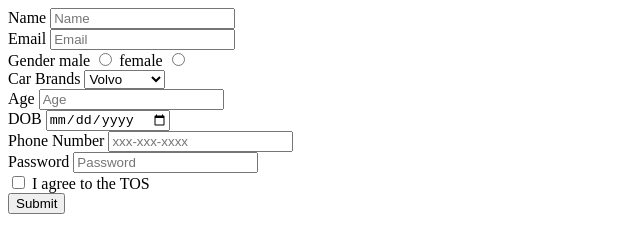
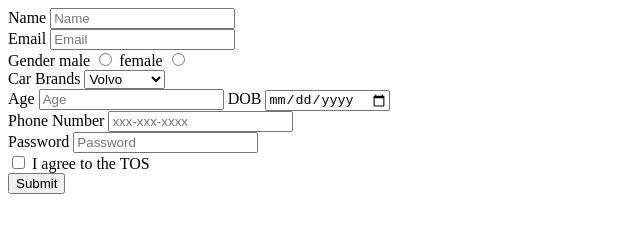
Before and after one commit to acciojob/signup-form-car-kittu2karthik, a website: page main.html in a window 1280 px wide. Shown: the whole page, without its empty margins (0-640 px from the left). Drawn offline with Linux system fonts and the light colour scheme.

Commit message:
created a submission

```diff
--- a/main.html
+++ b/main.html
@@ -1,11 +1,8 @@
 <!DOCTYPE html>
-
 <html>
-
    <head>
       <link rel="stylesheet" href="styles.css">
    </head>
-
    <body>
       <!-- the entire body must be written by student -->
       <form method="post" >
@@ -14,37 +11,30 @@
          <label for="email">Email</label>
          <input id="email" type="email" placeholder="Email" required /> <br>
          <label for="gender"> Gender </label>
-		<label for="gender_m" >male</label>
+         <label for="gender_m">male</label>
          <input id="gender_m" name="gender" type="radio"  required />
          <label for="gender_f">female</label>
          <input id="gender_f" name="gender" type="radio"  required /> <br>
          <label  for="cars">Car Brands</label>
-
          <select  name="cars" id="cars" placeholder="--Please choose an option--" >
             <option value="volvo">Volvo</option>
             <option value="saab">Saab</option>
             <option value="mercedes" >Mercedes</option>
             <option value="audi">Audi</option>
-</select> <br>
+         </select>
+         <br>
          <label for="age">Age</label>
          <input id="age" type="number" placeholder="Age" required />
-	</form>
          <label for="dob">DOB</label>
-		<input id="dob" type="date"  required /> <br>
+         <input  type="date" id="dob"  name="dob"  required /> <br>
          <label for="tel">Phone Number</label>
          <input id="tel" type="tel" placeholder="xxx-xxx-xxxx"  /> <br>
          <label for="password">Password</label>
          <input id="password" type="password" placeholder="Password"  required /> <br>
          <input id="tos" type="checkbox" required />
-	<label for="tos" >I agree to the TOS</label> <br>
+         <label for="tos">I agree to the TOS</label> <br>
          <button type="submit">Submit</button>
-
-
       </form>
-
-    <script type="text/javascript" src="./script.js">
-</script>
-
+      <script type="text/javascript" src="./script.js"></script>
    </body>
-
 </html>
```
Lines whose indentation alone changed are shown as unchanged.
